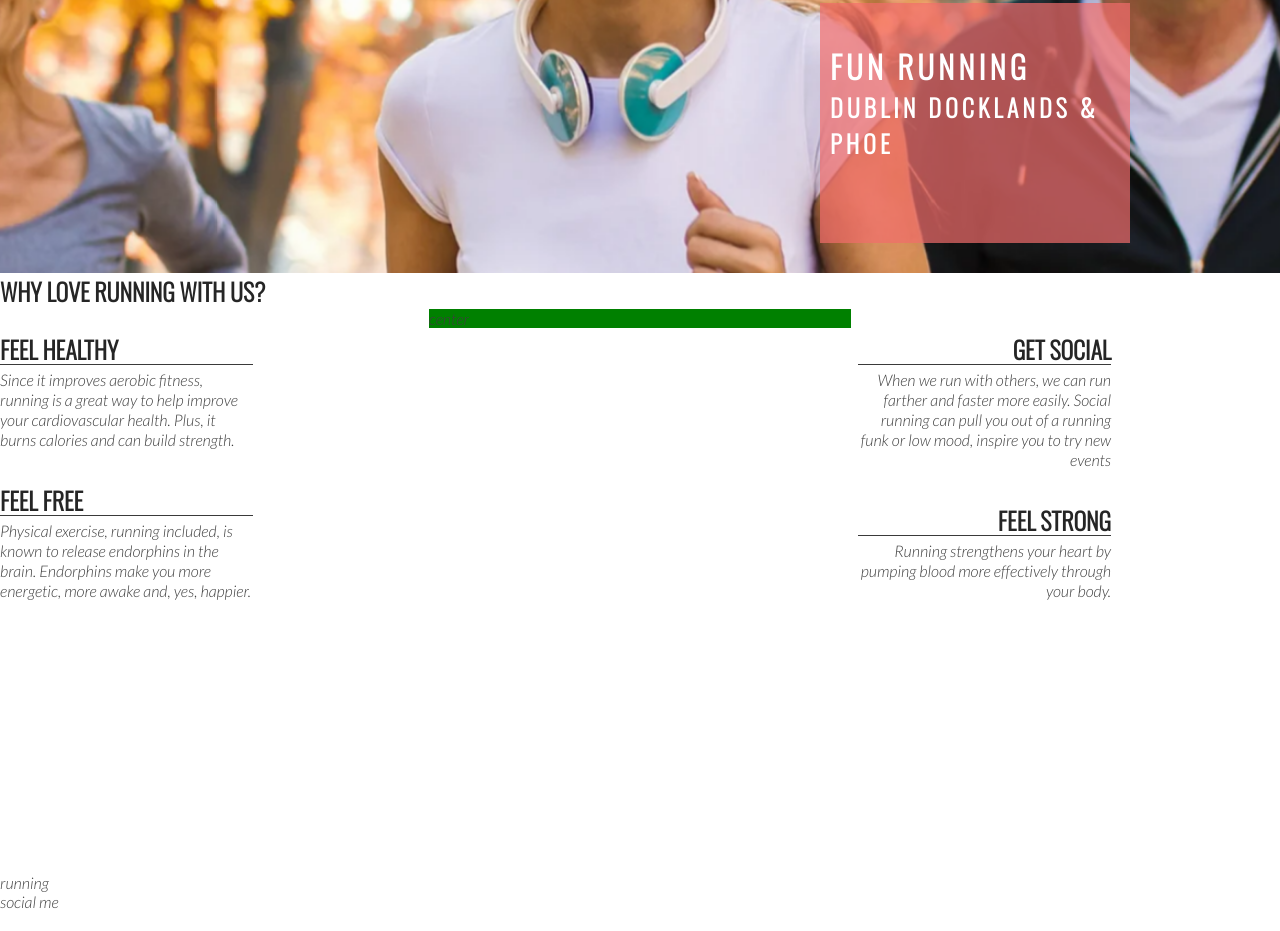
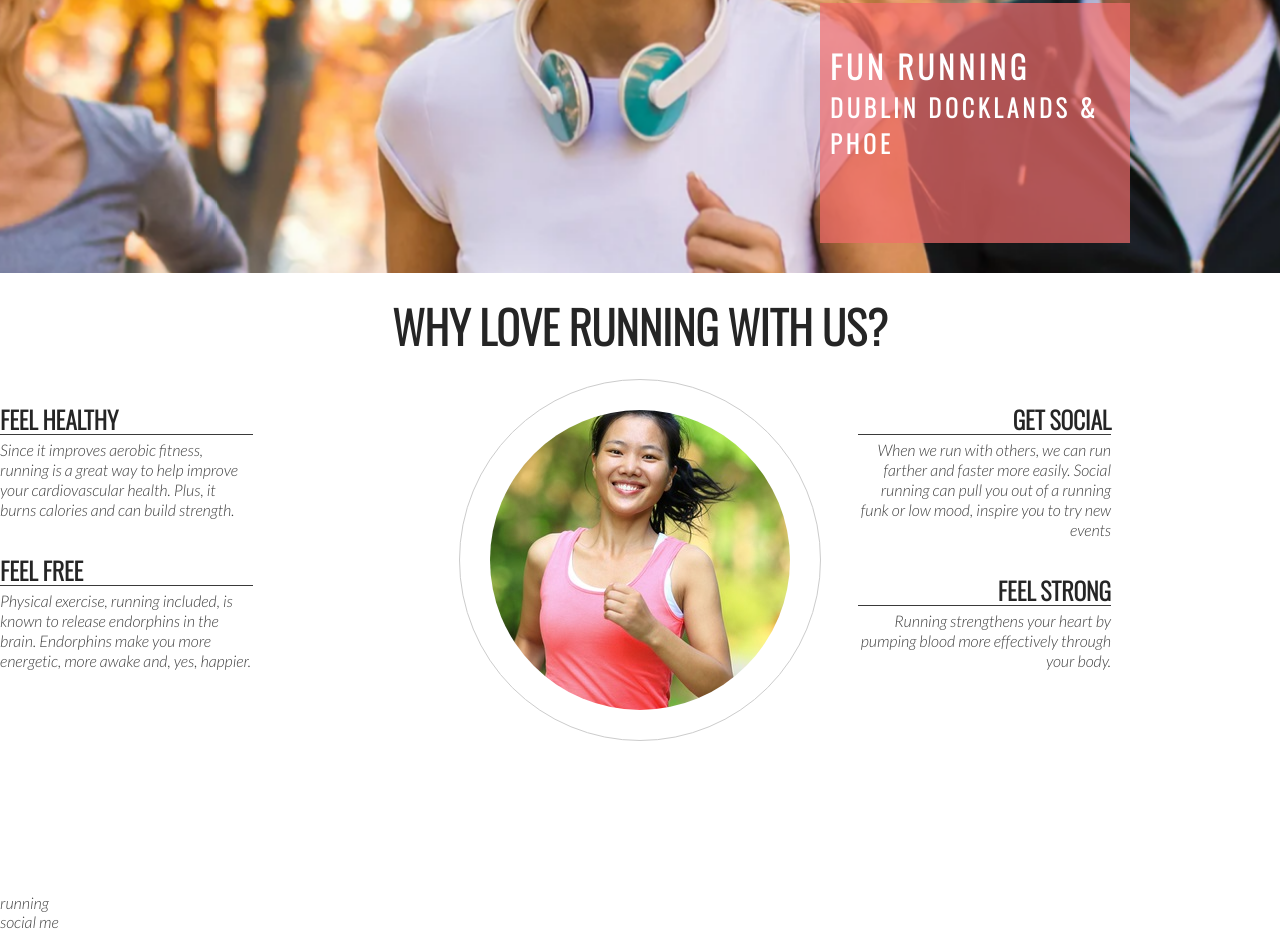
Before and after one commit to DanOsei/fun-running, a plain HTML site: page index.html in a window 1280 px wide. Shown: the part 402-1333 px from the top of the page. Drawn offline with nearby package versions, Linux system fonts and the light colour scheme.

Commit message:
circle cover

```diff
--- a/assets/css/style.css
+++ b/assets/css/style.css
@@ -128,7 +128,6 @@ animation-fill-mode: forwards;
 #center-about {
     width: 33%;
     margin: 0 auto;
-    background-color: green;
 }
 
 hr {
@@ -160,3 +159,26 @@ hr {
 .right-about-heading p{
     text-align: right;
 }
+
+#welcome{
+    text-align: center;
+    margin: 20px 0;
+    font-size: 280%;
+}
+
+#circle-container {
+    width: 300px;
+    height: 300px;
+    padding: 30px;
+    border-style: solid;
+    border-color: #ccc;
+    border-width: 1px;
+    border-radius: 50%;
+    margin: 0 auto;
+}
+
+#circle-cover-bg {
+    background: url('../image/ethos-center-image.jpg') no-repeat center center ;
+    height: 100%;
+    border-radius: 50%;
+}
--- a/index.html
+++ b/index.html
@@ -32,7 +32,7 @@
         </div>
     </section>
     <section id="club-ethos">
-        <h1> Why Love Running With Us?</h1>
+        <h2 id="welcome"> Why Love Running With Us?</h2>
         <div id="left-about">
             <div class="left-about-heading">
                 <h2>Feel Healthy </h2>
@@ -61,7 +61,11 @@
             </div>
         </div>
 
-        <div id="center-about">center</div>
+        <div id="center-about">
+            <div id="circle-container">
+                <div id="circle-cover-bg"></div>
+            </div>
+        </div>
     </section>
     <section>
         running
```
Also changed, not shown: assets/image/ethos-center-image.jpg (added).
